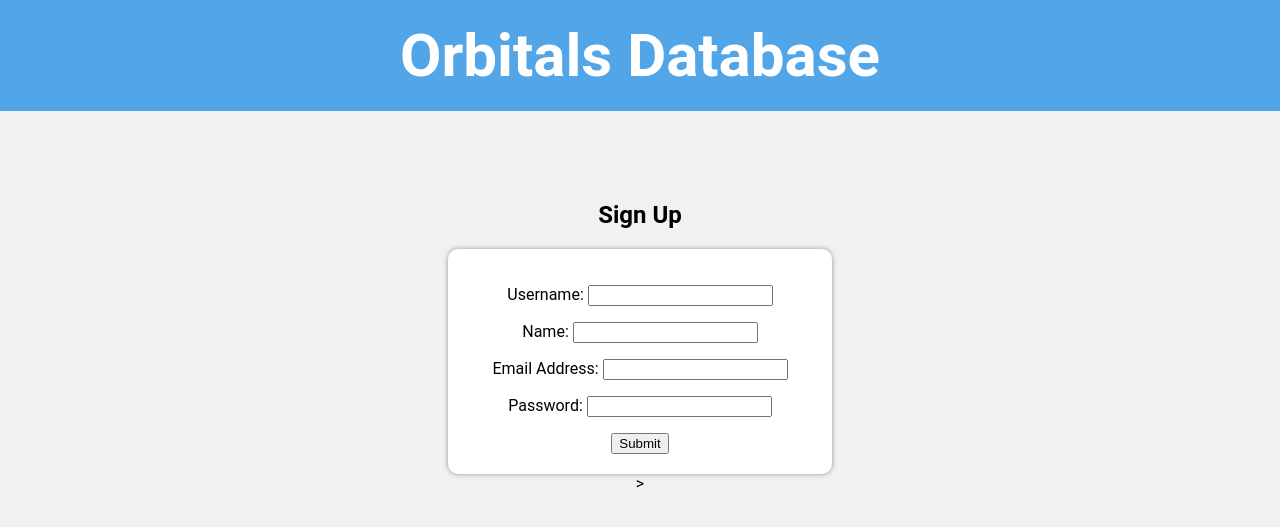
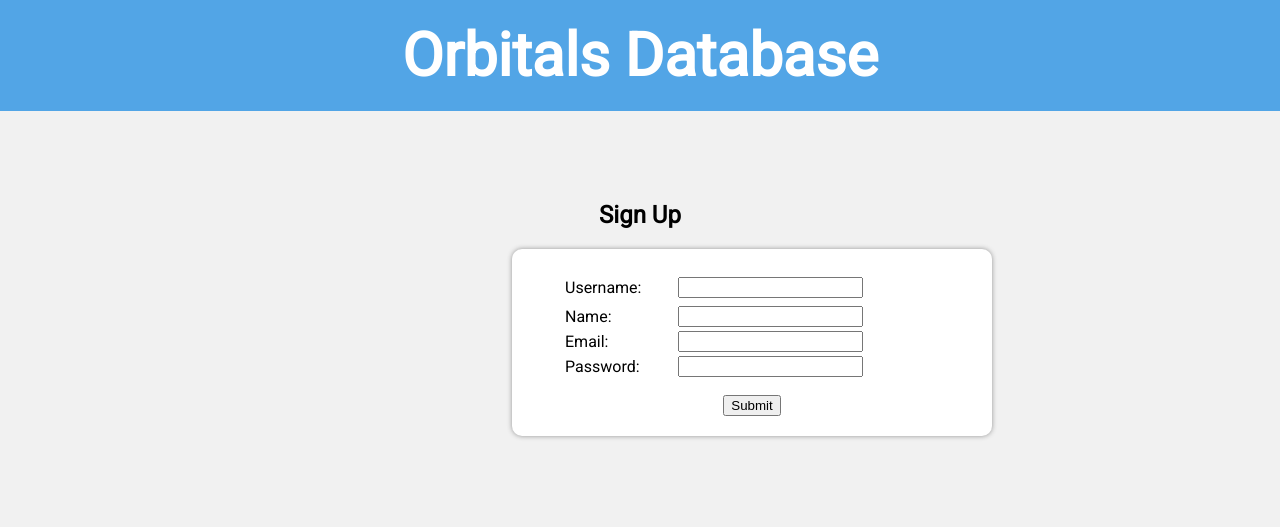
Before and after one commit to trelkins3/CS340-Final-Project, a PHP site: page /signUp.php in a window 1280 px wide. Shown: the top 527 px of the page. Run offline with PHP 8.4, Linux system fonts and the light colour scheme.

Commit message:
Formatting

```diff
--- a/FrontEnd/signUp.php
+++ b/FrontEnd/signUp.php
@@ -4,6 +4,7 @@
 	<head>
 		<title>Sign Up</title>
 		<link rel="stylesheet" href="style.css">
+        <link href="https://fonts.googleapis.com/css?family=Roboto" rel="stylesheet">
 	</head>
 
     <header>
@@ -15,27 +16,29 @@
 
         <div class="form-container">
             <form action="insert.php" method="post">
-                <p>
-                    <label for="userName">Username:</label>
-                    <input type="text" name="userName" id="userName">
-                </p>
-                <p>
-                    <label for="name">Name:</label>
-                    <input type="text" name="name" id="name">
-                </p>
-            	<p>
-                    <label for="email">Email Address:</label>
-                    <input type="text" name="email" id="email">
-                </p>
-                <p>
-                    <label for="password">Password:</label>
-                    <input type="password" name="password" id="password">
-                </p>
+                <table>
+                    <tr>
+                        <td><label for="userName">Username:</label></td>
+                        <td><input type="text" name="userName" id="userName"></td>
+                    </tr><td>
+                    <tr>
+                        <td><label for="name">Name:</label></td>
+                        <td><input type="text" name="name" id="name"></td>
+                    </tr>
+                	<tr>
+                       <td><label for="email">Email:</label></td>
+                       <td><input type="text" name="email" id="email"></td>
+                    </tr>
+                    <tr>
+                        <td><label for="password">Password:</label></td>
+                        <td><input type="password" name="password" id="password"></td>
+                    </tr>
+                </table>
                 <input type="submit" value="Submit">
 
             </form>
 
-        </div>>
+        </div>
     </main>
 </body>
 </html>
--- a/FrontEnd/style.css
+++ b/FrontEnd/style.css
@@ -6,7 +6,7 @@ body {
 
 main {
 	text-align: center;
-	margin: 7% 35% 0% 35%;
+	margin: 7% 40% 0% 40%;
 }
 
 header {
@@ -20,23 +20,22 @@ header {
 
 .form-container {
 	text-align: center;
-	padding: 20px;
+	padding: 20px 50px 20px 50px;
 	background-color: #ffffff;
 	border-radius: 10px;
 	box-shadow: 0px 0px 5px #929292;
 	margin: 0;
+	min-width: 380px;
 }
 
-/*.field {
-	margin: 0;
-	padding: 0;
+table {
+	padding-left: 20px;
+	width: 100%;
+	text-align: left;
+	padding: 5px 0 15px 0;
 }
 
-label {
-	align-self: left;
-
+.table-desc {
+	width: 35%;
+	text-align: right;
 }
-
-input {
-	float: right;
-}*/
```
Also changed, not shown: FrontEnd/logIn.php (+11 -8 lines).
